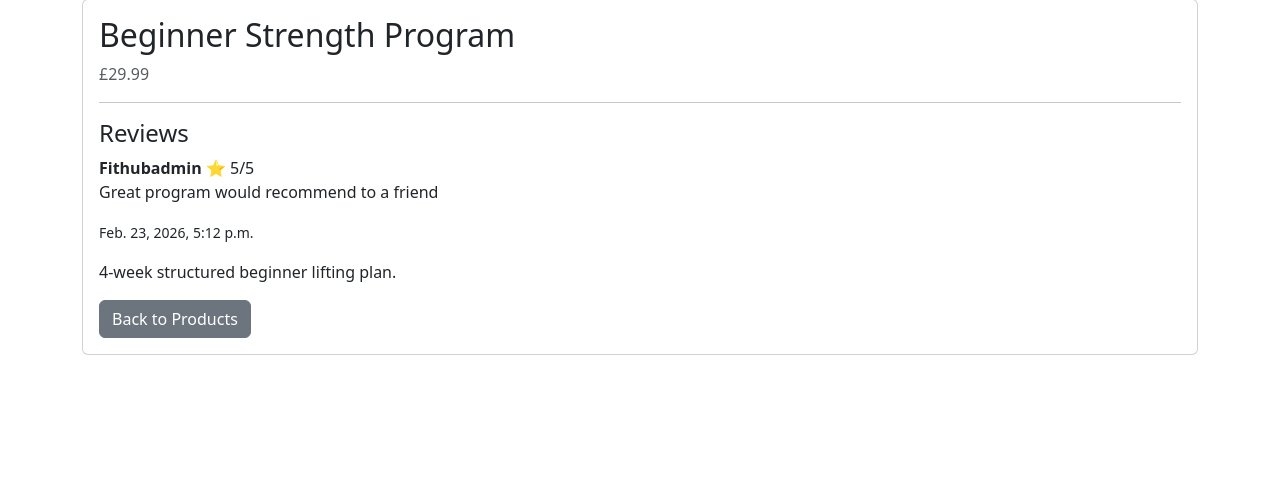
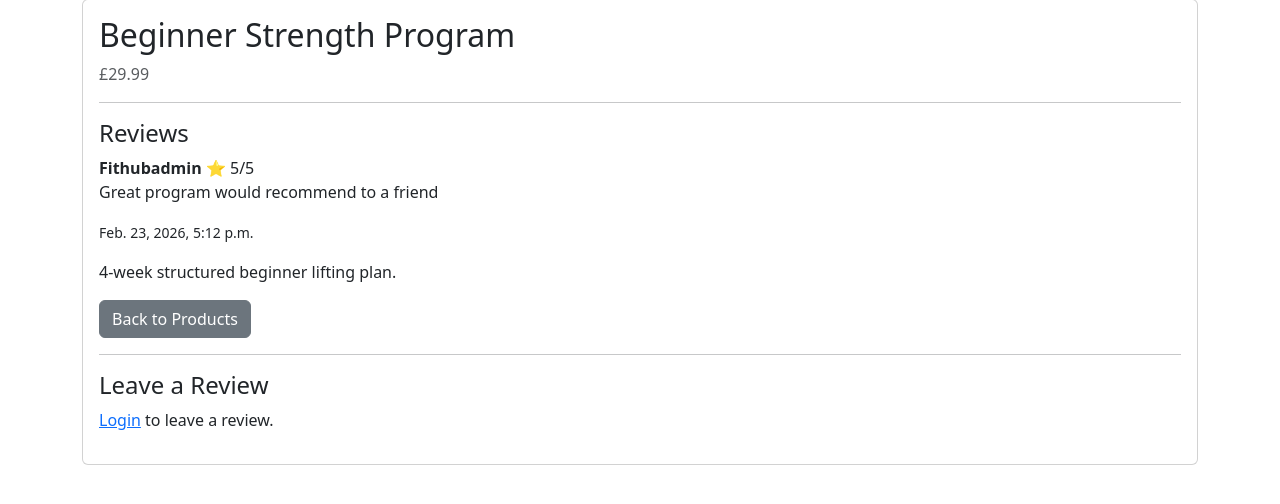
Before and after one commit to Tafari-K/fithub, a Django app: page /products/1/ in a window 1280 px wide. Shown: the part 105-609 px from the top of the page. Run offline with Django 5.2, Linux system fonts and the light colour scheme; data comes from the database, SQL or seed files in the repository; both versions use the stored data as it was after the commit.

Commit message:
created form for reviewing products, updated appropriate views, urls and templates

```diff
--- /dev/null
+++ b/products/forms.py
@@ -0,0 +1,19 @@
+from django import forms
+from .models import Review
+
+
+class ReviewForm(forms.ModelForm):
+    class Meta:
+        model = Review
+        fields = ['rating', 'comment']
+        widgets = {
+            'rating': forms.NumberInput(attrs={
+                'class': 'form-control',
+                'min': 1,
+                'max': 5
+            }),
+            'comment': forms.Textarea(attrs={
+                'class': 'form-control',
+                'rows': 3
+            })
+        }
--- a/products/templates/products/product_detail.html
+++ b/products/templates/products/product_detail.html
@@ -38,6 +38,24 @@
             <a href="{% url 'product_list' %}" class="btn btn-secondary">
                 Back to Products
             </a>
+
+            <hr>
+            <h4>Leave a Review</h4>
+
+            {% if user.is_authenticated %}
+                <form method="post" action="{% url 'add_review' product.pk %}">
+                    {% csrf_token %}
+                    {{ form.as_p }}
+                    <button type="submit" class="btn btn-primary">
+                        Submit Review
+                    </button>
+                </form>
+            {% else %}
+                <p>
+                    <a href="{% url 'login' %}">Login</a> to leave a review.
+                </p>
+            {% endif %}
+
         </div>
     </div>
 </div>
--- a/products/urls.py
+++ b/products/urls.py
@@ -1,7 +1,9 @@
 from django.urls import path
-from .views import ProductListView, ProductDetailView
+from .views import ProductListView, ProductDetailView, ReviewCreateView
 
 urlpatterns = [
     path('', ProductListView.as_view(), name='product_list'),
     path('<int:pk>/', ProductDetailView.as_view(), name='product_detail'),
+    path('<int:pk>/review/', ReviewCreateView.as_view(), name='add_review'),
+
 ]
--- a/products/views.py
+++ b/products/views.py
@@ -1,6 +1,10 @@
 from django.shortcuts import render, get_object_or_404
-from django.views.generic import ListView, DetailView
-from .models import Product
+from django.views.generic import ListView, DetailView, CreateView
+
+from products.forms import ReviewForm
+from .models import Product, Review
+from django.contrib.auth.mixins import LoginRequiredMixin
+from django.urls import reverse
 
 
 def product_list(request):
@@ -40,3 +44,22 @@ class ProductDetailView(DetailView):
     model = Product
     template_name = "products/product_detail.html"
     context_object_name = "product"
+
+    def get_context_data(self, **kwargs):
+        context = super().get_context_data(**kwargs)
+        context['form'] = ReviewForm()
+        return context
+
+
+class ReviewCreateView(LoginRequiredMixin, CreateView):
+    model = Review
+    form_class = ReviewForm
+
+    def form_valid(self, form):
+        product = get_object_or_404(Product, pk=self.kwargs['pk'])
+        form.instance.product = product
+        form.instance.user = self.request.user
+        return super().form_valid(form)
+
+    def get_success_url(self):
+        return reverse('product_detail', kwargs={'pk': self.kwargs['pk']})
```
Also changed, not shown: db.sqlite3.
